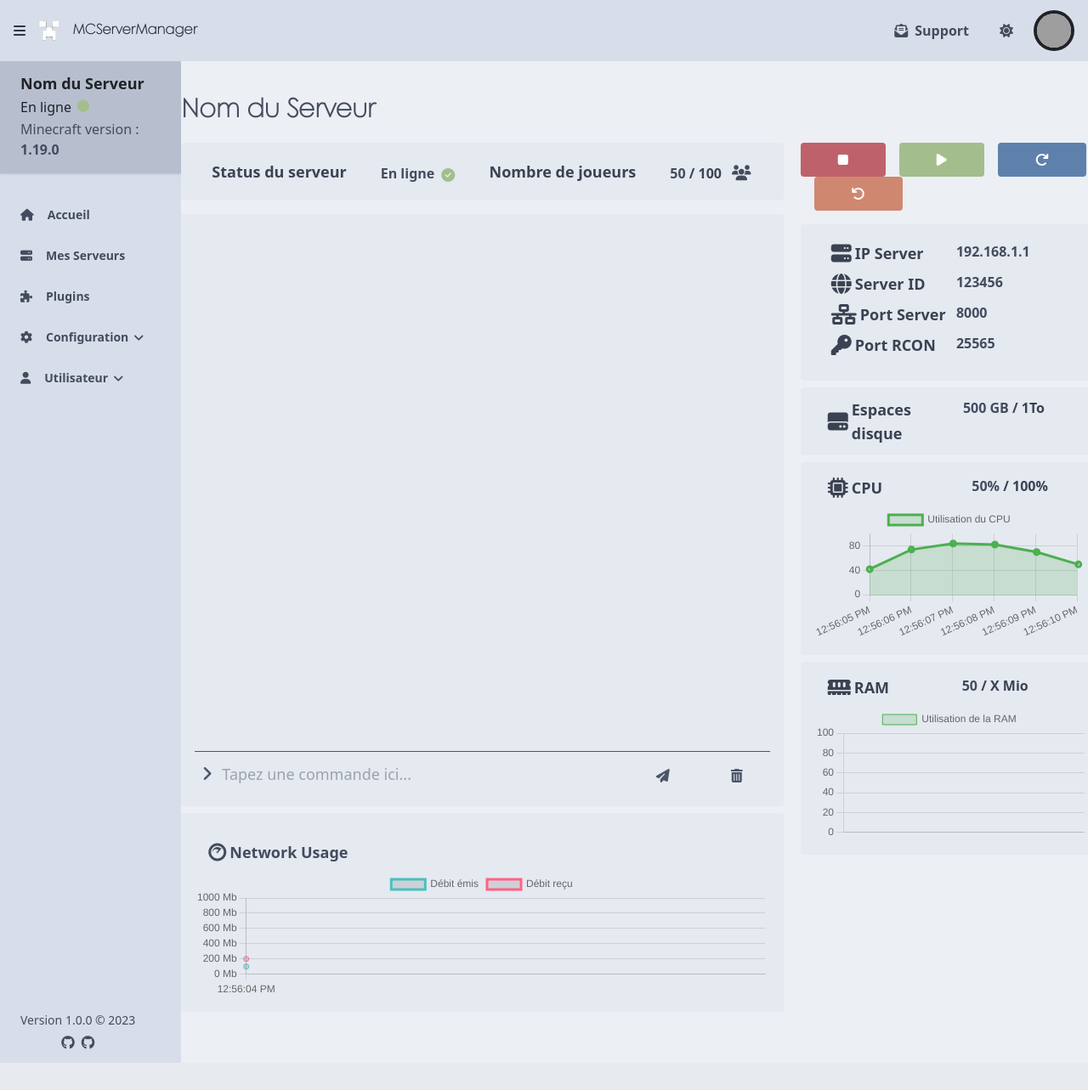
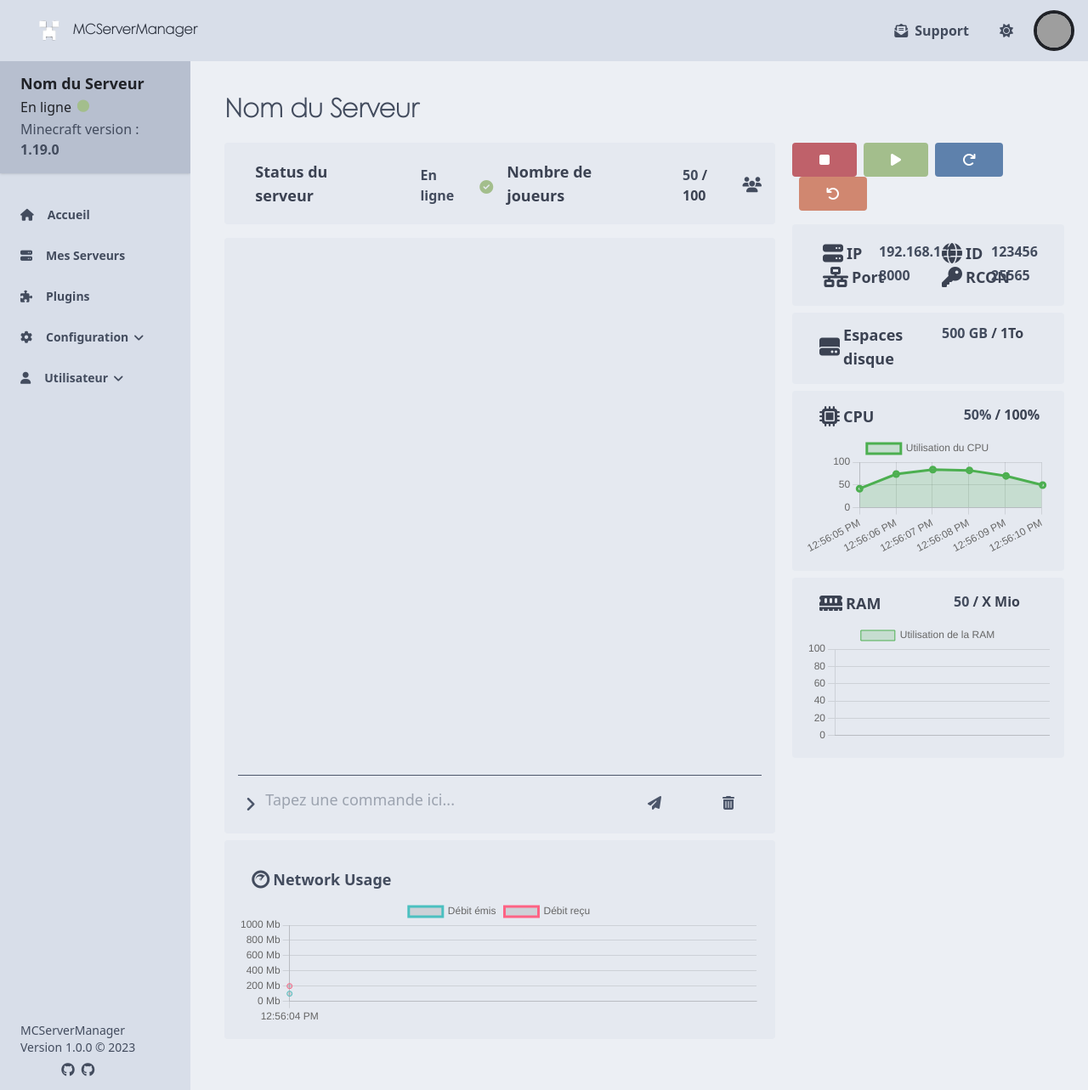
Before and after one commit to thorbeorn/minecraftserver-docker-image, a PHP site: page /index.html in a window 1280 px wide. Shown: the whole page at 85% size. Before the commit the page ends 1251 px from the top, so only its background shows below. Run offline with PHP 8.4, Linux system fonts and the light colour scheme; some libraries are stand-ins or nearby versions; grey boxes are pictures that could not be loaded.

Commit message:
🐳 chore(Modif): HTML
mODIFICATION HTML

```diff
--- a/app/index.html
+++ b/app/index.html
@@ -17,7 +17,7 @@
     <!-- Header -->
     <header class="flex justify-between dark:bg-[#2e3440] bg-[#D8DEE9]">
         <div class="flex items-center justify-start">
-            <button id="aside-toggle" class="ml-4 mr-2 dark:text-white text-[#2E3440]">
+            <button id="aside-toggle" class="ml-4 mr-2 dark:text-white text-[#2E3440] visible lg:invisible">
                 <i class="fas fa-bars"></i>
             </button>
             <a href="/" class="flex items-center">
@@ -33,7 +33,7 @@
             <div class="flex items-center space-x-5 mr-5">
                 <button type="button" class="flex items-center dark:text-[#ECEFF4] text-[#434C5E] rounded p-2 font dark:hover:text-[#81A1C1] font-semibold space-x-2 hover:text-[#81A1C1]">
                     <i class="fas fa-envelope-open-text"></i>
-                    <span class="hover:underline-offset-4 text-normal ">Support</span>
+                    <span class="hover:underline-offset-4 text-normal lg:block hidden">Support</span>
                 </button>
                 <div class="flex items-center space-x-7 mr-5">
                     <button id="modeToggle" type="button" class="flex items-center rounded p-2 font dark:text-[#ECEFF4] text-[#434C5E] dark:hover:text-[#81A1C1] hover:text-[#81A1C1] font-semibold">
@@ -78,7 +78,7 @@
 
     <!-- Sidebar -->
     <div class="flex flex-grow">
-        <aside class="flex flex-col w-64 dark:bg-[#2e3440] bg-[#D8DEE9] h-full overflow-auto sticky top-0" id="logo-sidebar">
+        <aside class="flex flex-col w-72 dark:bg-[#2e3440] bg-[#D8DEE9] h-full overflow-auto sticky top-0" id="logo-sidebar">
             <div class="px-6 py-2 dark:bg-[#202227] bg-[#B7BFCF] shadow">
                 <div class="dark:text-white text-[#202227] text-lg font-bold mt-1">Nom du Serveur</div>
                 <h1 class="dark:text-white text-[#202227] flex items-center">
@@ -91,7 +91,6 @@
             </div>
             <ul class="mt-6 overflow-y-auto">
                 <li class="relative px-6 py-3">
-                    <!-- <span class="absolute inset-y-0 left-0 w-1 dark dark:bg-[#81A1C1] bg-[#2E3440] rounded-tr-lg rounded-br-lg" aria-hidden="true"></span> -->
                     <a href="#"
                         class="inline-flex items-center w-full text-sm font-semibold dark:text-white text-[#434C5E] transition-colors duration-150 dark:hover:text-[#81A1C1] hover:text-[#81A1C1]">
                         <i class="fa-solid fa-house"></i>
@@ -179,7 +178,7 @@
             </ul>
             <div class="absolute bottom-0 px-6 py-3 justify-center">
                 <p class="text-sm dark:text-white text-[#434C5E]">
-                    Version 1.0.0  © 2023
+                   MCServerManager<br> Version 1.0.0  © 2023
                 </p>
                 <div class="flex justify-center mt-1">
                     <a href="https://github.com/Foufou-exe" target="_blank">
@@ -195,7 +194,7 @@
 
         <!-- Section -->
         <section class="flex-grow dark:bg-[#3b4252] bg-[#ECEFF4] overflow-auto">
-            <div class="flex flex-col justify-center items-center">
+            <div class="flex flex-col justify-center items-center mx-10">
                 <!-- First Container -->
                 <div class="container my-10">
                     <h1 class="font-bold text-3xl dark:text-[#ECEFF4] text-[#434C5E] mb-4" style="font-family: 'Century Gothic', sans-serif;">Nom du Serveur</h1>
@@ -221,21 +220,25 @@
                             </div>
 
                             <div class="dark:bg-[#2e3440] bg-[#E5E9F0] p-4 rounded flex flex-col mb-4 md:mb-0 flex-grow">
-                                <div class="text-[#3B4252] dark:text-[#ECEFF4] p-4 rounded h-[600px] overflow-auto">
+                                <div class="text-[#3B4252] dark:text-[#ECEFF4] p-4 rounded h-auto md:h-[600px] overflow-auto">
                                     <pre id="console-output">
                                         <!-- La sortie de la console sera ici -->
                                     </pre>
                                 </div>
                                 <hr class="border-[#4C566A] mt-4 mb-2">
-                                <div class="relative flex">
+                                <div class="relative flex flex-wrap items-center">
                                     <i class="fas fa-angle-right dark:text-[#4C566A] text-[#4C566A] absolute mt-2 ml-2 text-xl"></i>
-                                    <input type="text"  class="flex-grow leading-tight focus:outline-none pl-8 mb-1 rounded appearance-none bg-transparent border-none dark:text-[#E5E9F0] text-[#4C566A] text-lg focus:font-semibold" placeholder="Tapez une commande ici...">
-                                    <button class=" dark:text-[#4C566A] text-[#4C566A] font-bold py-2 px-8 mr-2 rounded h-full" data-tippy-content="Envoyer">
+                                    <input type="text" class="flex-grow leading-tight focus:outline-none pl-8 mb-1 rounded appearance-none bg-transparent border-none dark:text-[#E5E9F0] text-[#4C566A] text-lg focus:font-semibold w-full sm:w-auto" placeholder="Tapez une commande ici...">
+                                    <div class="mt-1 sm:ml-2">
+                                        <button class="dark:text-[#4C566A] text-[#4C566A] font-bold py-2 px-4 sm:px-8 rounded" data-tippy-content="Envoyer">
                                             <i class="fas fa-paper-plane"></i>
                                         </button>
-                                    <button class=" dark:text-[#4C566A] text-[#4C566A] font-bold py-2 px-8 rounded h-full" data-tippy-content="Nettoyer">
+                                    </div>
+                                    <div class="mt-1 sm:ml-2">
+                                        <button class="dark:text-[#4C566A] text-[#4C566A] font-bold py-2 px-4 sm:px-8 rounded" data-tippy-content="Nettoyer">
                                             <i class="fas fa-trash-can"></i>
                                         </button>
+                                    </div>
                                 </div>
                             </div>
 
@@ -254,73 +257,84 @@
                             </div>
                         </div>
 
+
+
                         <!-- Second Column (Rest of the information) -->
                         <div class="flex flex-col w-full md:col-span-1 ml-3">
                             <!-- Action Serveur -->
                             <div class="flex flex-col sm:flex-row items-center justify-center mb-2">
-                                <div class="flex flex-wrap items-center space-y-2 sm:space-y-0 sm:space-x-4">
-                                    <button
-                                        class="px-11 py-2 font-bold text-white bg-[#BF616A] rounded hover:bg-red-700"
-                                        data-tippy-content="Arrêter">
+                                <div class="flex flex-wrap items-center space-x-2 sm:space-x-2">
+                                    <button class="px-6 py-2 sm:px-8 sm:py-2 font-bold text-white bg-[#BF616A] rounded hover:bg-red-700" data-tippy-content="Arrêter">
                                         <i class="fas fa-stop"></i>
                                     </button>
-                                    <button
-                                        class="px-11 py-2 font-bold text-white bg-[#A3BE8C] rounded hover:bg-green-700"
-                                        data-tippy-content="Démarrer">
+                                    <button class="px-6 py-2 sm:px-8 sm:py-2 font-bold text-white bg-[#A3BE8C] rounded hover:bg-green-700" data-tippy-content="Démarrer">
                                         <i class="fas fa-play"></i>
                                     </button>
-                                    <button
-                                        class="px-11 py-2 font-bold text-white bg-[#5E81AC] rounded hover:bg-blue-700"
-                                        data-tippy-content="Redémarrer">
+                                    <button class="px-6 py-2 sm:px-8 sm:py-2 font-bold text-white bg-[#5E81AC] rounded hover:bg-blue-700" data-tippy-content="Redémarrer">
                                         <i class="fas fa-redo"></i>
                                     </button>
-                                    <button
-                                        class="px-11 py-2 font-bold text-white bg-[#D08770] rounded hover:bg-orange-700"
-                                        data-tippy-content="Réinitialiser">
+                                    <button class="px-6 py-2 sm:px-8 sm:py-2 font-bold text-white bg-[#D08770] rounded hover:bg-orange-700" data-tippy-content="Réinitialiser">
                                         <i class="fas fa-undo"></i>
                                     </button>
                                 </div>
                             </div>
                             <!-- Informations -->
                             <div class="relative dark:bg-[#2e3440] bg-[#E5E9F0] mt-2 p-5 rounded">
-                                <div class="ml-4 grid grid-cols-2">
+                                <div class="ml-4 grid grid-cols-1 md:grid-cols-2 lg:grid-cols-4">
+                                    <div class="flex items-center mb-2 md:mb-0">
+                                        <i class="fas fa-server text-2xl dark:text-[#4C566A] text-[#3B4252] mr-1"></i>
+                                        <h3 class="text-lg font-semibold dark:text-[#4C566A] text-[#3B4252]">
+                                            IP
+                                        </h3>
+                                    </div>
+                                    <div class="dark:text-[#ECEFF4] text-[#434C5E] font-bold">
+                                        192.168.1.1
+                                    </div>
 
-                                    <h3 class="text-lg mb-2 font-semibold dark:text-[#4C566A] text-[#3B4252] flex items-center">
-                                        <i class="fas fa-server text-2xl dark:text-[#4C566A] text-[#3B4252] mr-1"></i>
-                                        IP Server
+                                    <div class="flex items-center ml-2 mb-2 md:mb-0">
+                                        <i class="fas fa-globe text-2xl dark:text-[#4C566A] text-[#3B4252] mr-1"></i>
+                                        <h3 class="text-lg font-semibold dark:text-[#4C566A] text-[#3B4252]">
+                                            ID
                                         </h3>
-                                    <span class="dark:text-[#ECEFF4] text-[#434C5E] font-bold" id="ip-server">192.168.1.1</span>
+                                    </div>
+                                    <div class="dark:text-[#ECEFF4] text-[#434C5E] font-bold">
+                                        123456
+                                    </div>
 
-                                    <h3 class="text-lg mb-2 font-semibold dark:text-[#4C566A] text-[#3B4252] flex items-center">
-                                        <i class="fas fa-globe text-2xl dark:text-[#4C566A] text-[#3B4252] mr-1"></i>
-                                        Server ID
+                                    <div class="flex items-center mb-2 md:mb-0">
+                                        <i class="fas fa-network-wired text-2xl dark:text-[#4C566A] text-[#3B4252] mr-1"></i>
+                                        <h3 class="text-lg font-semibold dark:text-[#4C566A] text-[#3B4252]">
+                                            Port
                                         </h3>
-                                    <span class="dark:text-[#ECEFF4] text-[#434C5E] font-bold" id="server-id">123456</span>
+                                    </div>
+                                    <div class="dark:text-[#ECEFF4] text-[#434C5E] font-bold">
+                                        8000
+                                    </div>
 
-                                    <h3 class="text-lg mb-2 font-semibold dark:text-[#4C566A] text-[#3B4252] flex items-center">
-                                        <i class="fas fa-network-wired text-2xl dark:text-[#4C566A] text-[#3B4252] mr-1"></i>
-                                        Port Server
+                                    <div class="flex items-center ml-2 mb-2 md:mb-0">
+                                        <i class="fas fa-key text-2xl dark:text-[#4C566A] text-[#3B4252] mr-1"></i>
+                                        <h3 class="text-lg font-semibold dark:text-[#4C566A] text-[#3B4252]">
+                                            RCON
                                         </h3>
-
-                                    <span class="dark:text-[#ECEFF4] text-[#434C5E]  font-bold" id="port-server">8000</span>
-
-                                    <h3 class="text-lg mb-2 font-semibold dark:text-[#4C566A] text-[#3B4252] flex items-center">
-                                        <i class="fas fa-key text-2xl dark:text-[#4C566A] text-[#3B4252] mr-1"></i>
-                                        Port RCON
-                                    </h3>
-
-                                    <span class="dark:text-[#ECEFF4] text-[#434C5E]  font-bold" id="port-rcon">25565</span>
+                                    </div>
+                                    <div class="dark:text-[#ECEFF4] text-[#434C5E] font-bold">
+                                        25565
+                                    </div>
                                 </div>
                             </div>
 
                             <!-- Disque Dur -->
-                            <div class="relative dark:bg-[#2e3440] bg-[#E5E9F0] mt-2  pl-4 pt-3 pb-1 rounded">
-                                <div class="ml-4 grid grid-cols-2">
-                                    <h3 class="text-lg mb-2 font-semibold dark:text-[#4C566A] text-[#3B4252] flex items-center">
+                            <div class="relative dark:bg-[#2e3440] bg-[#E5E9F0] mt-2 pl-4 pt-3 pb-1 rounded">
+                                <div class="ml-4 mb-3 grid grid-cols-1 md:grid-cols-2">
+                                    <div class="flex items-center mb-2 md:mb-0">
                                         <i class="fas fa-hdd text-2xl dark:text-[#4C566A] text-[#3B4252] mr-1"></i>
+                                        <h3 class="text-lg font-semibold dark:text-[#4C566A] text-[#3B4252]">
                                             Espaces disque
                                         </h3>
-                                    <span class="dark:text-[#ECEFF4] text-[#434C5E]  font-bold" id="disk-space">500 GB <a class="font-semibold dark:text-[#4C566A] text-[#3B4252]">/ 1To</a></span>
+                                    </div>
+                                    <div>
+                                        <span class="dark:text-[#ECEFF4] text-[#434C5E] font-bold" id="disk-space">500 GB <a class="font-semibold dark:text-[#4C566A] text-[#3B4252]">/ 1To</a></span>
+                                    </div>
                                 </div>
                             </div>
 
@@ -329,31 +343,31 @@
                             <!-- CPU -->
                             <div class="relative dark:bg-[#2e3440] bg-[#E5E9F0] mt-2 p-4 rounded">
                                 <div class="ml-4 flex items-center">
-                                    <div class="grid grid-cols-2">
+                                    <div class="grid grid-cols-1 sm:grid-cols-2">
                                         <h3 class="text-lg mb-2 font-semibold dark:text-[#4C566A] text-[#3B4252] flex items-center">
                                             <i class="fas fa-microchip text-2xl dark:text-[#4C566A] text-[#3B4252] mr-1"></i>
                                             CPU
                                         </h3>
-                                        <p class="dark:text-[#4C566A] text-[#3B4252] font-semibold ml-10 mb-2"><span class="dark:text-[#ECEFF4] text-[#434C5E]  font-bold" id="cpu-usage">50%</span> / 100%</p>
+                                        <p class="dark:text-[#4C566A] text-[#3B4252] font-semibold ml-0 sm:ml-10 mb-2"><span class="dark:text-[#ECEFF4] text-[#434C5E] font-bold" id="cpu-usage">50%</span> / 100%</p>
                                     </div>
                                 </div>
-
                                 <canvas id="cpu-performance-chart"></canvas>
                             </div>
 
                             <!-- RAM -->
                             <div class="relative dark:bg-[#2e3440] bg-[#E5E9F0] mt-2 p-4 rounded">
                                 <div class="ml-4 flex items-center">
-                                    <div class="grid grid-cols-2">
+                                    <div class="grid grid-cols-1 sm:grid-cols-2">
                                         <h3 class="text-lg mb-2 font-semibold dark:text-[#4C566A] text-[#3B4252] flex items-center">
                                             <i class="fas fa-memory text-2xl dark:text-[#4C566A] text-[#3B4252] mr-1"></i>
                                             RAM
                                         </h3>
-                                        <p class="dark:text-[#4C566A] text-[#3B4252] font-semibold ml-10 mb-2"><span class="dark:text-[#ECEFF4] text-[#434C5E]  font-bold" id="ram-usage">50</span> / X Mio</p>
+                                        <p class="dark:text-[#4C566A] text-[#3B4252] font-semibold ml-0 sm:ml-10 mb-2"><span class="dark:text-[#ECEFF4] text-[#434C5E] font-bold" id="ram-usage">50</span> / X Mio</p>
                                     </div>
                                 </div>
                                 <canvas id="ram-performance-chart"></canvas>
                             </div>
+
                         </div>
                     </div>
                 </div>
```
Also changed, not shown: app/deployement.html (+70 -5 lines), app/public/src/main.js (+13 -7 lines), app/serveur.html (+16 -6 lines), app/public/assets/css/output.css, app/public/assets/img/minecraft/word/world3.png (added), app/public/assets/js/main.bundle.js, lib/CommunicationServer.php (line endings or trailing spaces), 2 other files. Lines whose indentation alone changed are shown as unchanged.
